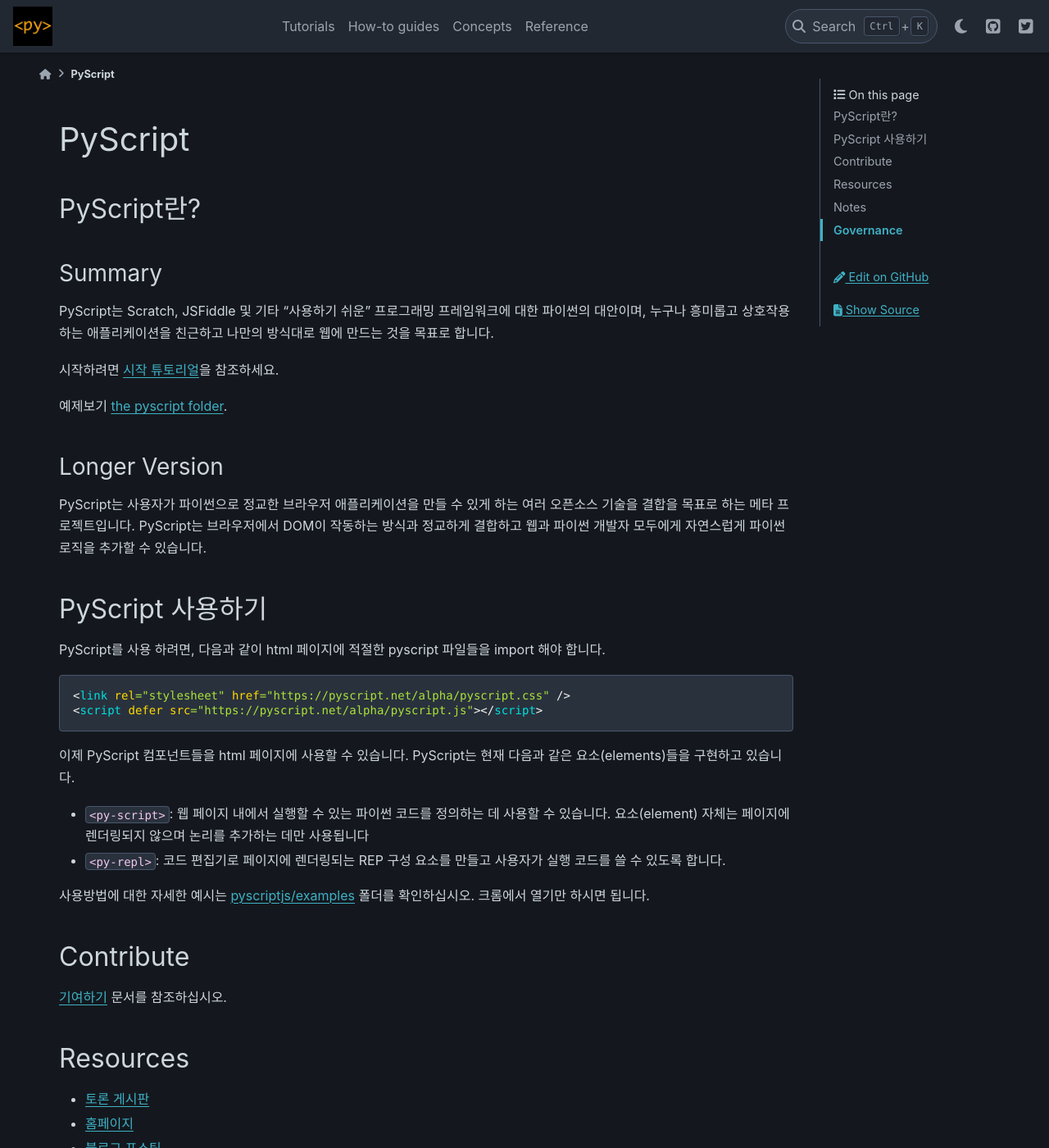
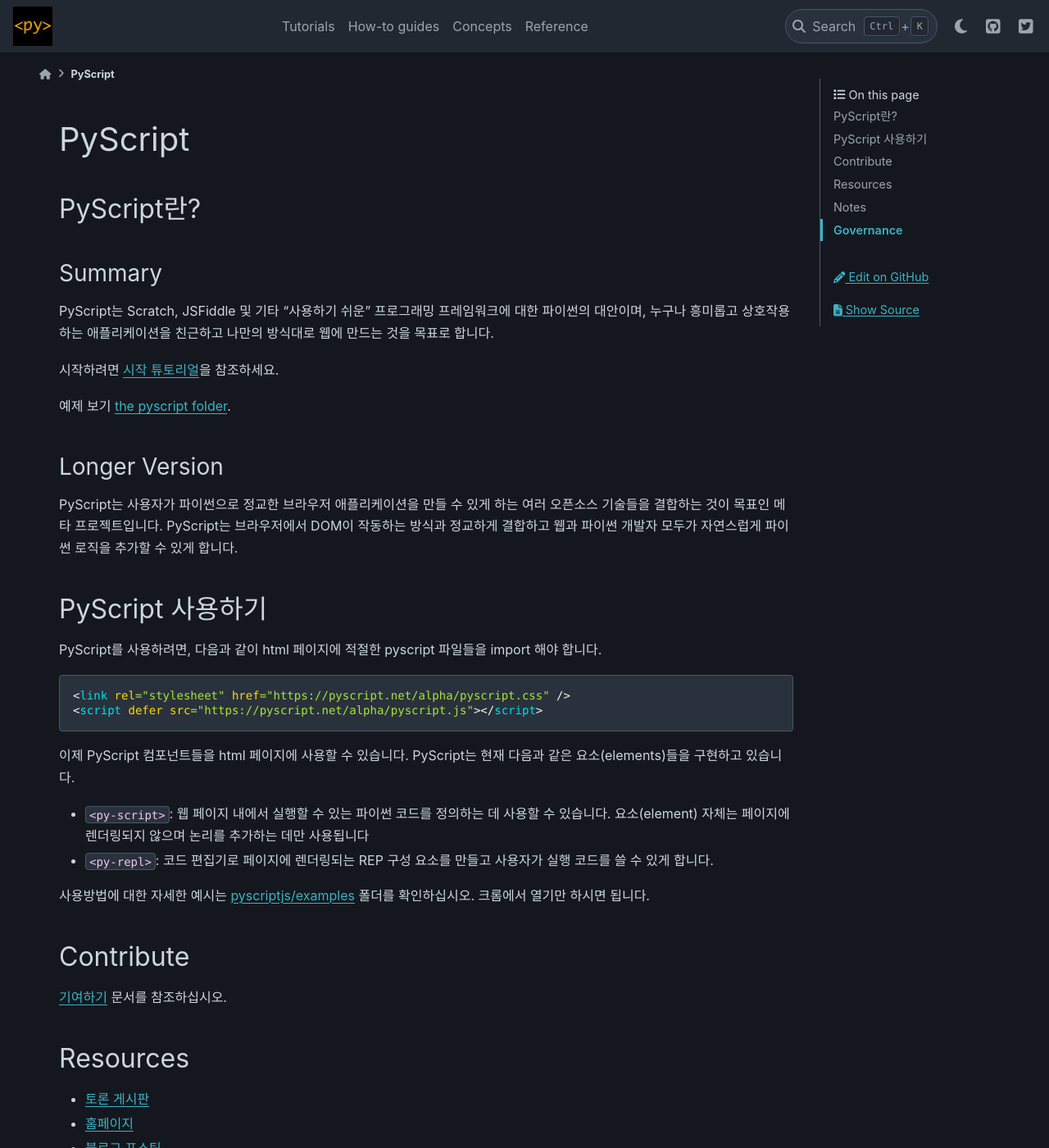
Before and after one commit to pyscript/pyscript, a Sphinx documentation site: the page built from docs/doc_kr/README.md, in a window 1280 px wide and 1400 px high. Shown: the whole window at 82% size. Built offline with Sphinx 7.4.7 and the PyData theme 0.15.4, drawn with Linux system fonts in a browser that asks for light colours.

Commit message:
Update doc_kr/README.md
Update doc_jp/GETTING-STARTED.md

````diff
--- a/docs/doc_kr/README.md
+++ b/docs/doc_kr/README.md
@@ -7,16 +7,16 @@
 
 시작하려면 [시작 튜토리얼](docs/tutorials/getting-started.md)을 참조하세요.
 
-예제보기 [the pyscript folder](pyscriptjs).
+예제 보기 [the pyscript folder](pyscriptjs).
 
 ### Longer Version
-PyScript는 사용자가 파이썬으로 정교한 브라우저 애플리케이션을 만들 수 있게 하는 여러 오픈소스 기술을 결합을 목표로 하는 메타 프로젝트입니다.
-PyScript는 브라우저에서 DOM이 작동하는 방식과 정교하게 결합하고 웹과 파이썬 개발자 모두에게 자연스럽게 파이썬 로직을 추가할 수 있습니다.
+PyScript는 사용자가 파이썬으로 정교한 브라우저 애플리케이션을 만들 수 있게 하는 여러 오픈소스 기술들을 결합하는 것이 목표인 메타 프로젝트입니다.
+PyScript는 브라우저에서 DOM이 작동하는 방식과 정교하게 결합하고 웹과 파이썬 개발자 모두가 자연스럽게 파이썬 로직을 추가할 수 있게 합니다.
 
 
 ## PyScript 사용하기
 
-PyScript를 사용 하려면, 다음과 같이 html 페이지에 적절한 pyscript 파일들을 import 해야 합니다.
+PyScript를 사용하려면, 다음과 같이 html 페이지에 적절한 pyscript 파일들을 import 해야 합니다.
 ```html
 <link rel="stylesheet" href="https://pyscript.net/alpha/pyscript.css" />
 <script defer src="https://pyscript.net/alpha/pyscript.js"></script>
@@ -24,7 +24,7 @@
 이제 PyScript 컴포넌트들을 html 페이지에 사용할 수 있습니다. PyScript는 현재 다음과 같은 요소(elements)들을 구현하고 있습니다.
 
 * `<py-script>`: 웹 페이지 내에서 실행할 수 있는 파이썬 코드를 정의하는 데 사용할 수 있습니다. 요소(element) 자체는 페이지에 렌더링되지 않으며 논리를 추가하는 데만 사용됩니다
-* `<py-repl>`: 코드 편집기로 페이지에 렌더링되는 REP 구성 요소를 만들고 사용자가 실행 코드를 쓸 수 있도록 합니다.
+* `<py-repl>`: 코드 편집기로 페이지에 렌더링되는 REP 구성 요소를 만들고 사용자가 실행 코드를 쓸 수 있게 합니다.
 
 사용방법에 대한 자세한 예시는 [pyscriptjs/examples](pyscriptjs/examples) 폴더를 확인하십시오. 크롬에서 열기만 하시면 됩니다.
 
````
